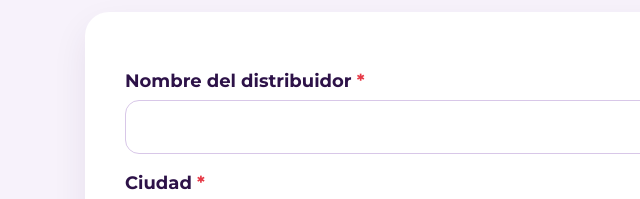
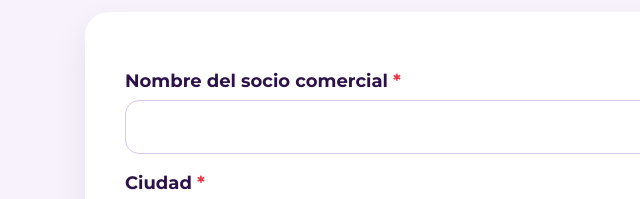
Before and after one commit to asistentecomercialverenize-a11y/verenize-marketing-request, a plain HTML site: page index.html in a window 1280 px wide. Shown: the part 264-463 px from the top of the page, 25-665 px from the left. Drawn offline with Linux system fonts and the light colour scheme.

Commit message:
Update index.html

```diff
--- a/index.html
+++ b/index.html
@@ -155,8 +155,8 @@ button:hover{
 
     <div class="form-card">
 
-        <label>Nombre del distribuidor <span class="required">*</span></label>
-        <input id="distribuidor" required>
+        <label>Nombre del socio comercial <span class="required">*</span></label>
+        <input id="socio comercial" required>
 
         <label>Ciudad <span class="required">*</span></label>
         <input id="ciudad" placeholder="Ej. Hermosillo, Sonora" required>
@@ -238,7 +238,7 @@ function mostrarCamposEvento(){
 }
 
 function enviarWhatsapp(){
-    const distribuidor = document.getElementById("distribuidor").value.trim();
+    const Socio comercial = document.getElementById("socio comercial").value.trim();
     const ciudad = document.getElementById("ciudad").value.trim();
     const celular = document.getElementById("celular").value.trim();
     const tipo = document.getElementById("tipo").value;
```
